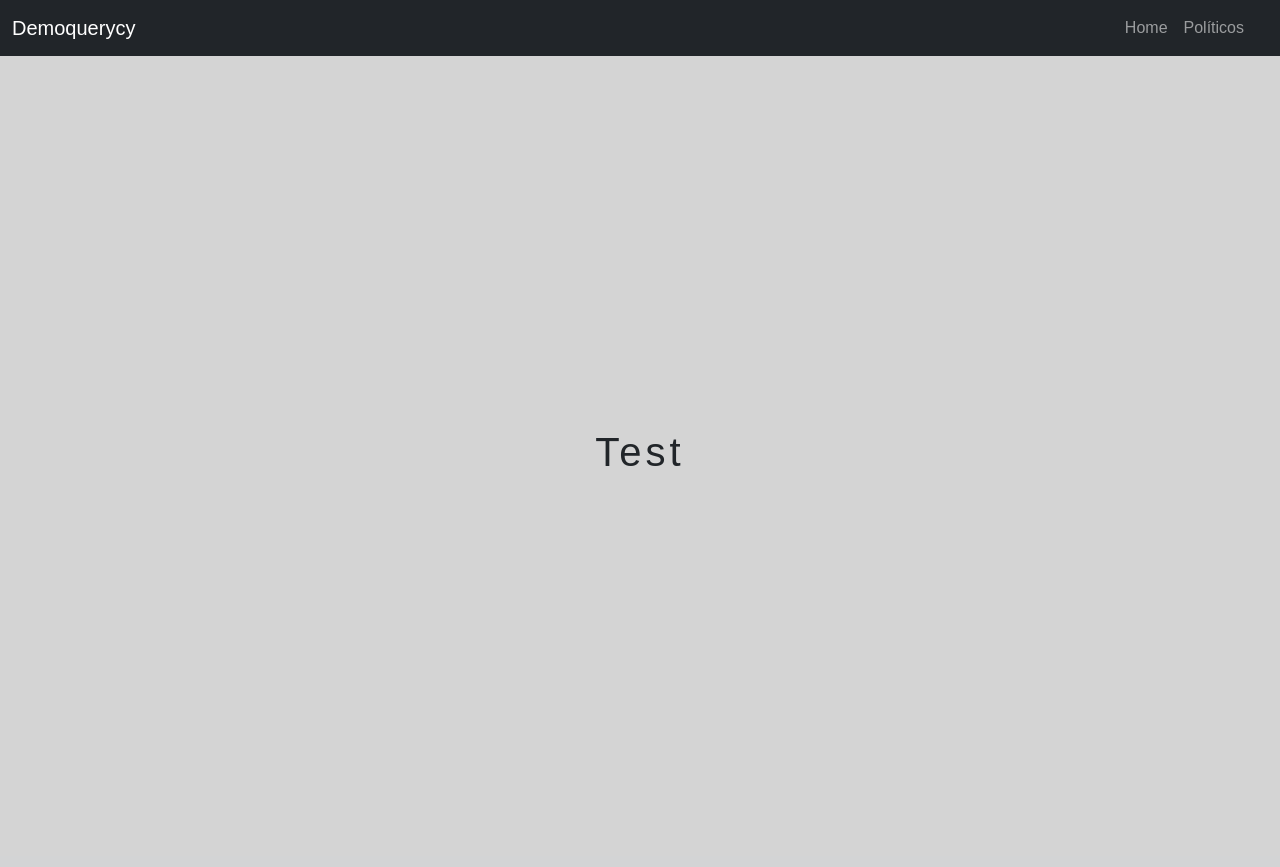
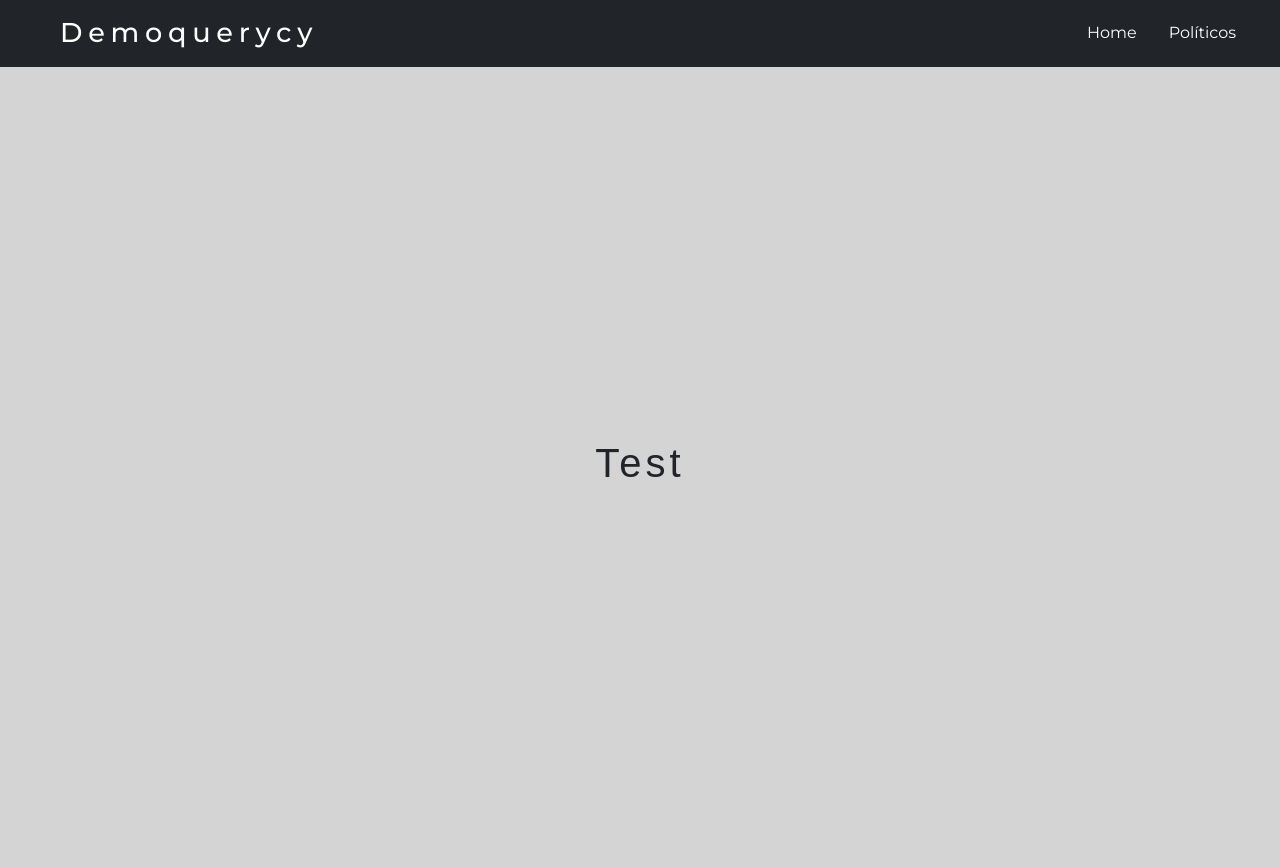
Before and after one commit to AgileKrakens/DemoQuerycy, a Flask app: page / in a window 1280 px wide. Before the commit the page ends 466 px from the top, so only its background shows below. Run offline with Flask 3, Linux system fonts and the light colour scheme.

Commit message:
Simplification of reset styles to resolve Bootstrap conflicts,  global styles defined to base.html, refactoring of header styles to suit Bootstrap

```diff
--- a/src/static/css/reset-perfil.css
+++ b/src/static/css/reset-perfil.css
@@ -4,6 +4,6 @@
     box-sizing: border-box;
 }
 
-body,main{
+body{
     overflow-x: hidden;
 }
--- a/src/static/css/reset.css
+++ b/src/static/css/reset.css
@@ -1,9 +1,7 @@
-@import url('https://fonts.googleapis.com/css2?family=Poppins:ital,wght@0,100;0,200;0,300;0,400;0,500;0,600;0,700;0,800;0,900;1,100;1,200;1,300;1,400;1,500;1,600;1,700;1,800;1,900&display=swap');
+/* Reset geral de margem, padding e scroll do body*/
 *{
     padding: 0;
     margin: 0;
-    box-sizing: border-box;
-    font-family: 'Poppings', sans-serif;
 }
 body{
     overflow-x: hidden;
--- /dev/null
+++ b/src/static/css/style-global.css
@@ -0,0 +1,6 @@
+/* Definição da fonte e cor de fundo que todas as páginas herdam */
+@import url('https://fonts.googleapis.com/css2?family=Poppins:ital,wght@0,100;0,200;0,300;0,400;0,500;0,600;0,700;0,800;0,900;1,100;1,200;1,300;1,400;1,500;1,600;1,700;1,800;1,900&display=swap');
+body{
+    background-color: #d4d4d4;
+    font-family: 'Poppings', sans-serif;
+}
--- /dev/null
+++ b/src/static/css/style-header.css
@@ -0,0 +1,23 @@
+/* Definição de fonte do header e reset de estilos */
+@import url('https://fonts.googleapis.com/css2?family=Montserrat:ital,wght@0,100..900;1,100..900&display=swap');
+header{
+    box-sizing: border-box;
+    font-family: "Montserrat", sans-serif;
+}
+ul{
+    list-style: none;
+}
+
+
+/* Estilização da logo: aumento e espaçamento entre as letras */
+.navbar-brand {
+    font-size: 1.7rem;
+    letter-spacing: 0.21em;
+    margin-left: 3rem;
+    font-weight:500 ;
+}
+ /* Estilização dos itens da navbar */
+.nav-link{
+    color: white;
+    margin: 0 0.5rem
+}
```
Also changed, not shown: src/static/css/header-style.css (+1 -6 lines).
